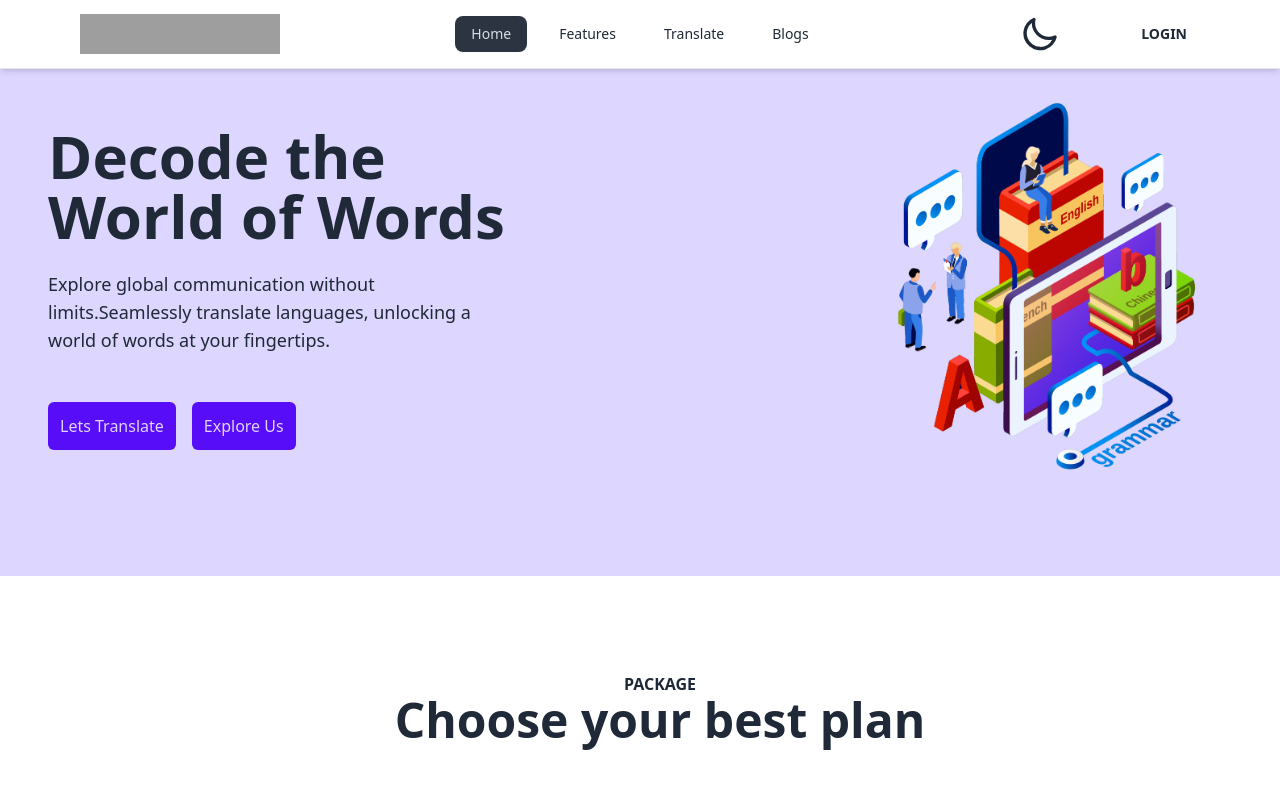
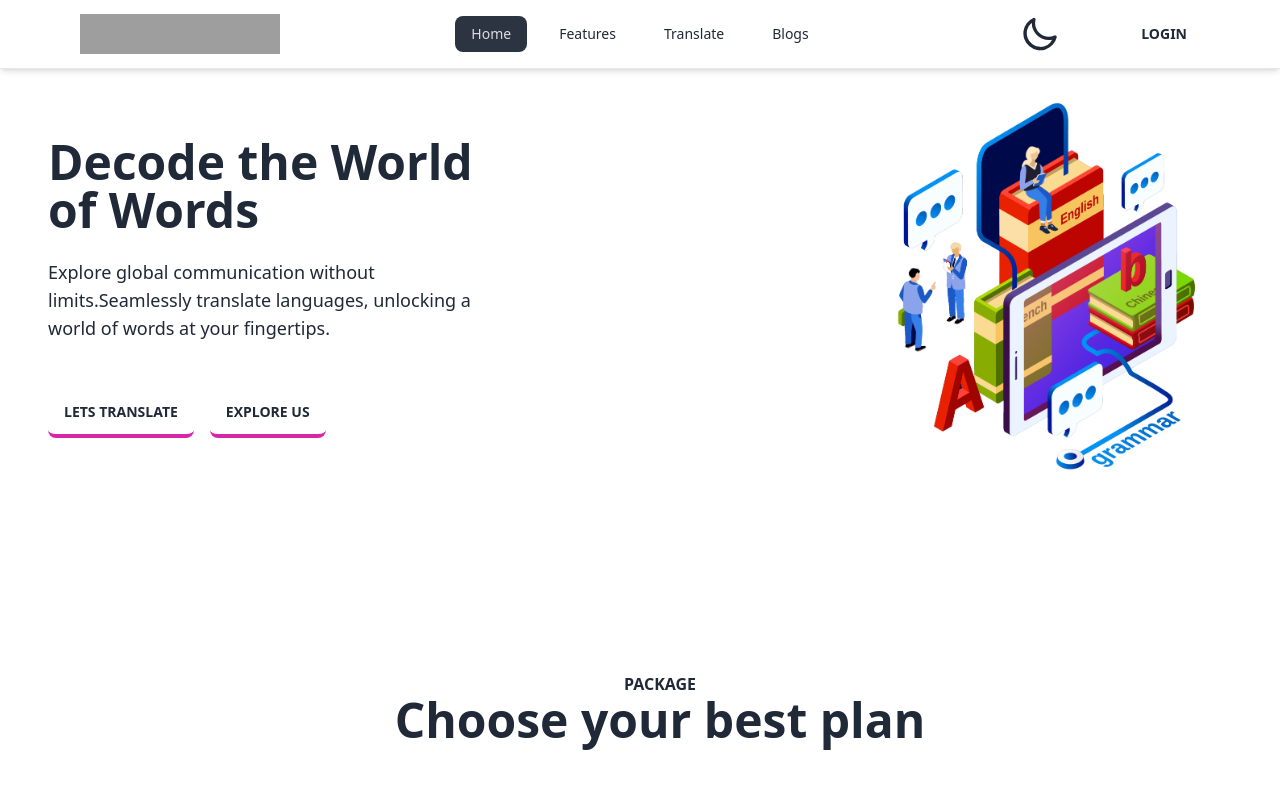
Before and after one commit to CodeCraft1234/E-Translator-Client, a React (Vite) app: page / in a window 1280 px wide. Shown: the top 800 px of the page. Built offline with nearby package versions, Linux system fonts and the light colour scheme; grey boxes are pictures that could not be loaded.

Commit message:
adds navbar section and working banner and button section

```diff
--- a/src/Components/Banner/Banner.jsx
+++ b/src/Components/Banner/Banner.jsx
@@ -1,27 +1,36 @@
-import React from 'react';
-import img1 from "../../assets/415877263_437231245391700_6340538220268059695_n.png"
+import img1 from "../../assets/415877263_437231245391700_6340538220268059695_n.png";
 
 const Banner = () => {
   return (
-
-        <div className='bg-violet-200'>
-            <section className="dark:bg-gray-800 dark:text-gray-100">
-                <div className="container flex flex-col justify-center p-6 mx-auto sm:py-12 lg:py-24 lg:flex-row lg:justify-between">
-                    <div className="flex flex-col justify-center p-6 text-center rounded-sm lg:max-w-md xl:max-w-lg lg:text-left">
-                        <h1 className="text-5xl font-extrabold leadi sm:text-6xl"> Decode
-                            <span className="dark:text-violet-400"> the World of Words </span>
+    <div>
+      <section className=" mt-10 lg:mt-0 md:mt-10">
+        <div className="container flex flex-col  justify-center p-6 mx-auto sm:py-12 lg:py-24 lg:flex-row md:flex-row lg:justify-between">
+          <div className="flex flex-col justify-center p-6 text-center rounded-sm lg:max-w-md md:max-w-xs xl:max-w-lg lg:text-left">
+            <h1 className="lg:text-5xl md:text-3xl text-3xl font-extrabold sm:text-6xl ">
+              Decode
+              <span className=""> the World of Words </span>
             </h1>
-                        <p className="mt-6 mb-8 text-lg sm:mb-12">Explore global communication without limits.
-                            <br className="hidden md:inline lg:hidden"/>Seamlessly translate languages, unlocking a world of words at your fingertips.
+            <p className="mt-6 mb-8 text-lg sm:mb-12 ">
+              Explore global communication without limits.
+              <br className="hidden md:inline lg:hidden" />
+              Seamlessly translate languages, unlocking a world of words at your
+              fingertips.
             </p>
             <div className="flex flex-col space-y-4 sm:items-center sm:justify-center sm:flex-row sm:space-y-0 sm:space-x-4 lg:justify-start">
-                            <button className="btn-primary rounded-md px-3 py-3">Lets Translate</button>
-                            <button className="btn-primary  rounded-md px-3 py-3">Explore Us</button>
-
+              <button className="btn  btn-outline border-0 border-[#d926a9] hover:bg-[#d926a9] hover:border-[#d926a9] border-b-4 hover:text-white">
+                Lets Translate
+              </button>
+              <button className="btn  btn-outline border-0 border-[#d926a9] hover:bg-[#d926a9] hover:border-[#d926a9] border-b-4 hover:text-white">
+                Explore Us
+              </button>
             </div>
           </div>
           <div className="flex items-center justify-center p-6 mt-8 lg:mt-0 h-72 sm:h-80 lg:h-96 xl:h-112 2xl:h-128">
-                        <img src={img1} alt="" className="object-contain h-72 sm:h-80 lg:h-96 xl:h-112 2xl:h-128" />
+            <img
+              src={img1}
+              alt=""
+              className="object-contain h-72 sm:h-80 lg:h-96 xl:h-112 2xl:h-128"
+            />
           </div>
         </div>
       </section>
```
Lines whose indentation alone changed are shown as unchanged.
